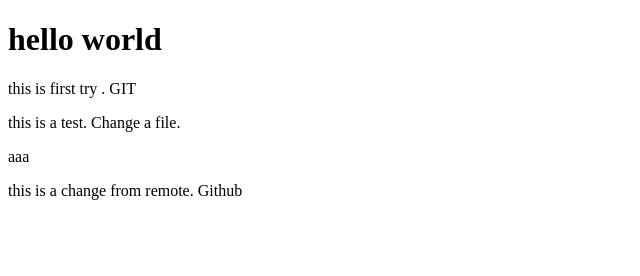
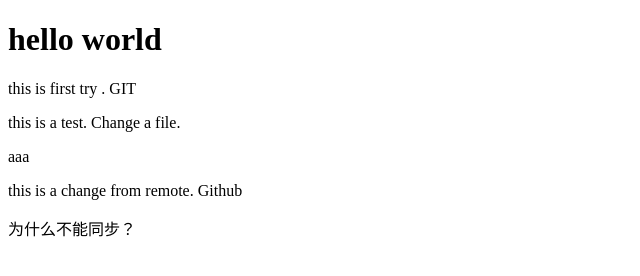
Before and after one commit to benr00/test0, a plain HTML site: page index.html in a window 1280 px wide. Shown: the whole page, without its empty margins (0-640 px from the left). Drawn offline with Linux system fonts and the light colour scheme.

Commit message:
Github同步

```diff
--- a/index.html
+++ b/index.html
@@ -14,9 +14,7 @@
 	aaa
         <p>this is a change from remote. Github</p>
 
-
-
-
+	 为什么不能同步？
 
 
 <script src= 'js/demo1.js'></script>
```
